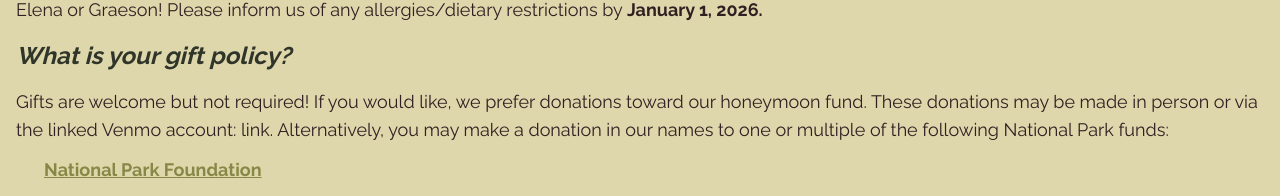
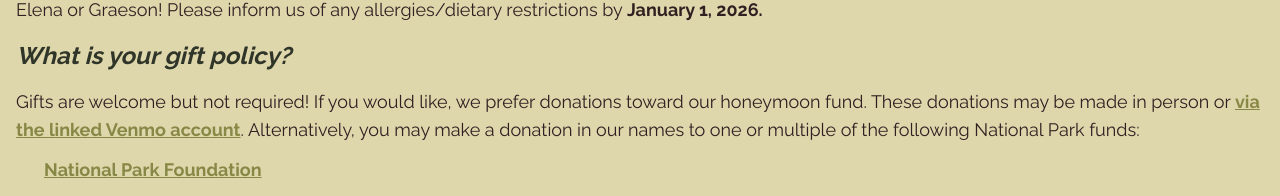
Before and after one commit to ggardner011/weddingsite, a Next.js app: page /qa in a window 1280 px wide. Shown: the part 1872-2068 px from the top of the page. Built offline with nearby package versions, Linux system fonts and the light colour scheme.

Commit message:
add venmo link

```diff
--- a/app/qa/page.tsx
+++ b/app/qa/page.tsx
@@ -207,9 +207,17 @@ const QA: React.FC = () => {
           <p>
             Gifts are welcome but not required! If you would like, we prefer
             donations toward our honeymoon fund. These donations may be made in
-            person or via the linked Venmo account: link. Alternatively, you may
-            make a donation in our names to one or multiple of the following
-            National Park funds:
+            person or{" "}
+            <a
+              className="underline text-green bold"
+              href="https:\\venmo.com/elena-graeson"
+              target="_blank"
+              rel="noopener noreferrer"
+            >
+              via the linked Venmo account
+            </a>
+            . Alternatively, you may make a donation in our names to one or
+            multiple of the following National Park funds:
           </p>
           <ul>
             <li>
```
